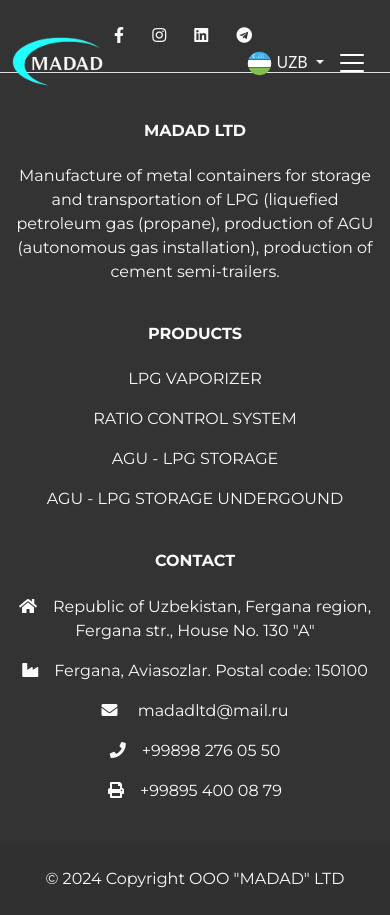
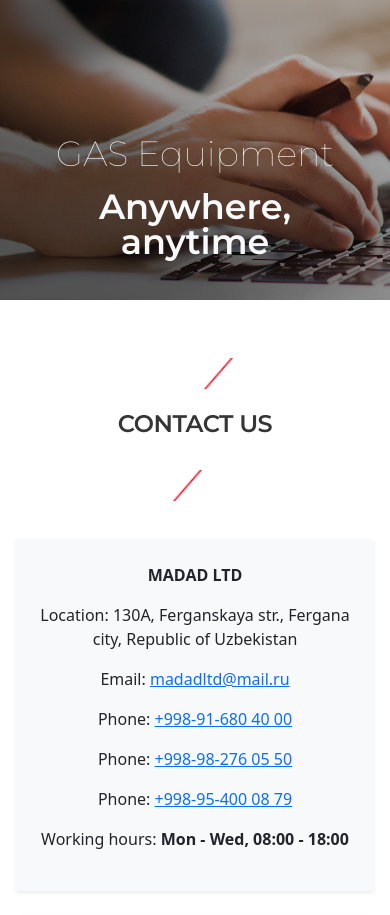
Before and after one commit to KamoliddinCS/madadltd, a Flask app: page /contact in a window 390 px wide. Shown: the top 915 px of the page. Before the commit the page ends 888 px from the top, so only its background shows below. Run offline with Flask 3, Linux system fonts and the light colour scheme; some libraries are stand-ins or nearby versions; some web fonts are replaced; grey boxes are pictures that could not be loaded.

Commit message:
Updated the contact us page.

```diff
--- a/static/styles/style.css
+++ b/static/styles/style.css
@@ -421,6 +421,17 @@
 /***************** ABOUT PAGE ********************/
 
 
+
+/***************** CONTACT PAGE ********************/
+
+.contact-info {
+    padding: 50px 0;
+}
+
+/***************** CONTACT PAGE ********************/
+
+
+
 /***************** MANUFACTURING PAGE ********************/
 
 .product-list {
@@ -745,6 +756,10 @@
         padding-right: 0;
         max-width: 100%;
     }
+
+    .contact-info {
+        padding-top: 30px;
+    }
 }
 
 @media (max-width: 755px) {
--- a/templates/contact.html
+++ b/templates/contact.html
@@ -1 +1,69 @@
 {% extends 'base.html' %}
+
+{% block title %}CONTACT US{% endblock %}
+
+{% block body %}
+
+<div class="sub-visual" style="background: url('{{ url_for('static', filename='images/sub_vis_contactus.jpg') }}') no-repeat center center; background-size: cover;">
+    <div class="main-section">
+        <h2 class="text-light font-main fade-up">GAS Equipment</h2>
+        <p class="text-light font-main fade-up">Anywhere, anytime</p>
+    </div>
+</div>
+
+<div class="sub-cont-header d-flex justify-content-center" style="padding-top: 80px; padding-bottom: 40px;">
+    <h2 class="fade-left manufacturing-list-header-text" style="">
+        <span class="before fadeUpRight" style="left: 55%; bottom: 50px; width: 31px; height: 31px; display:block; position: absolute; visibility: inherit; opacity: 1; transform: matrix(1, 0, 0, 1, 0, 0); background: url('{{ url_for('static', filename='images/tit_deco_lc.png') }}') no-repeat center center; background-size: cover;"></span>
+        CONTACT US
+        <span class="after fadeDownLeft" style="left: 35%; top: 60px; width: 31px; height: 31px; display:block; position: absolute; visibility: inherit; opacity: 1; transform: matrix(1, 0, 0, 1, 0, 0); background: url('{{ url_for('static', filename='images/tit_deco_lc.png') }}') no-repeat center center; background-size: cover;"></span>
+    </h2>
+</div>
+
+<div class="contact-info">
+    <div class="container">
+        <div class="row">
+            <div class="col-lg-6 order-lg-2 mb-4">
+                <div class="contact-card p-4 bg-light shadow-sm">
+<!--                    <h3 class="mb-3">Contact Information</h3>-->
+                    <p><strong>MADAD LTD</strong></p>
+                    <p>Location: 130A, Ferganskaya str., Fergana city, Republic of Uzbekistan</p>
+                    <p>Email: <a href="mailto:madadltd@mail.ru" class="text-primary">madadltd@mail.ru</a></p>
+                    <p>Phone: <a href="tel:+998916804000" class="text-primary">+998-91-680 40 00</a></p>
+                    <p>Phone: <a href="tel:+998982760550" class="text-primary">+998-98-276 05 50</a></p>
+                    <p>Phone: <a href="tel:+998954000879" class="text-primary">+998-95-400 08 79</a></p>
+                    <p>Working hours: <strong>Mon - Wed, 08:00 - 18:00</strong></p>
+                </div>
+            </div>
+            <div class="col-lg-6 order-lg-1">
+                <div class="google-map shadow-sm overflow-hidden" style="width: 100%; height: 100%; min-height: 300px;">
+                    <iframe src="https://www.google.com/maps/embed?pb=!1m18!1m12!1m3!1d3213.772787155142!2d71.75874780796792!3d40.37278401335385!2m3!1f0!2f0!3f0!3m2!1i1024!2i768!4f13.1!3m3!1m2!1s0x38bb82cfab293d6b%3A0xb23e1da183567ae6!2z0JzQsNC00LDQtA!5e1!3m2!1sen!2skr!4v1730887346849!5m2!1sen!2skr" width="100%" height="100%" style="border:0;" allowfullscreen="" loading="lazy" referrerpolicy="no-referrer-when-downgrade"></iframe>
+                </div>
+            </div>
+        </div>
+    </div>
+</div>
+
+<style>
+    .contact-card {
+        transition: transform 0.3s;
+    }
+    .contact-card:hover {
+        transform: translateY(-25px);
+    }
+    @media (max-width: 768px) {
+        .sub-visual .main-section {
+            padding: 30px 15px;
+        }
+        .contact-info .contact-card {
+            text-align: center;
+        }
+    }
+    @media (max-width: 576px) {
+        .sub-cont-header h2 {
+            font-size: 1.5rem;
+        }
+    }
+</style>
+
+
+{% endblock %}
```
Also changed, not shown: static/images/sub_vis_contactus.jpg (added).
